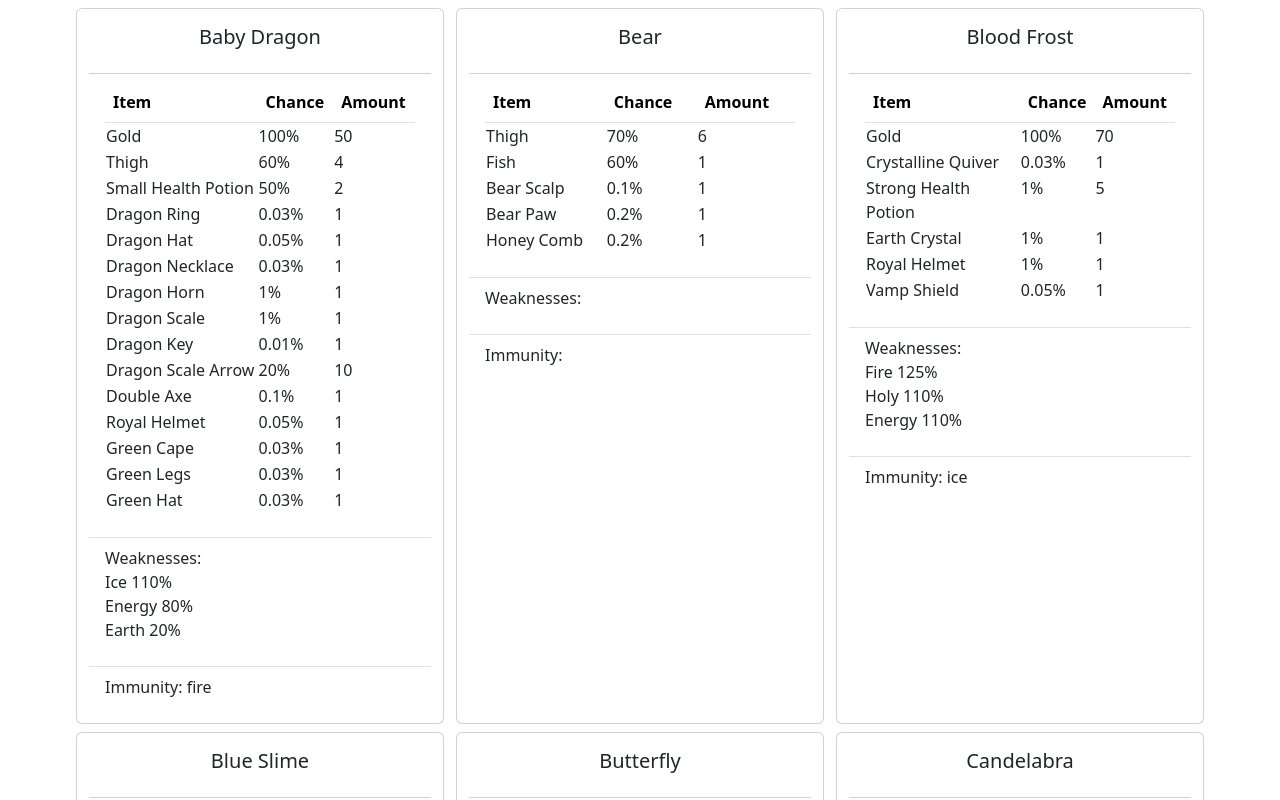
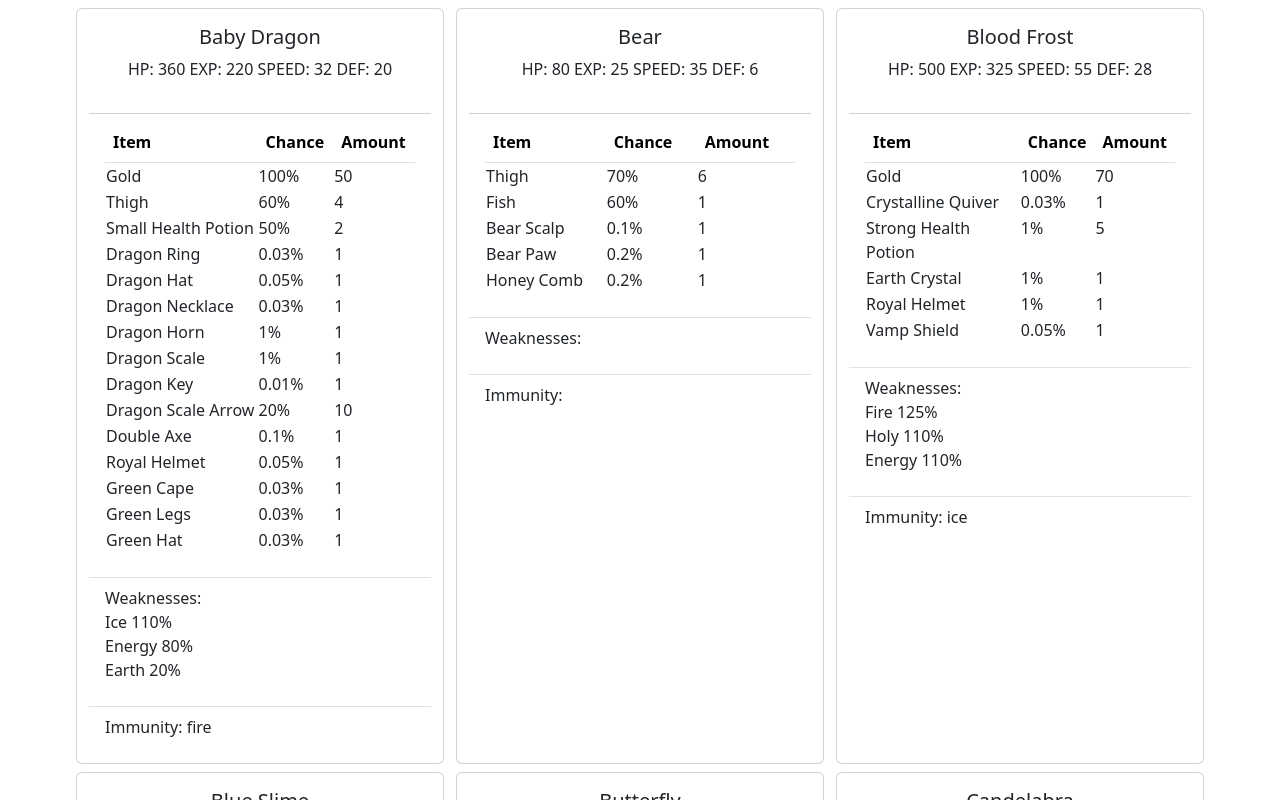
Before and after one commit to eduardobonizio/Helmo-Wiki, a React (Create React App) app: page / in a window 1280 px wide. Shown: the top 800 px of the page. Built offline with nearby package versions, Linux system fonts and the light colour scheme.

Commit message:
Adiciona status do mob como hp e exp

```diff
--- a/src/App.js
+++ b/src/App.js
@@ -9,6 +9,10 @@ function App() {
           <div className="card d-block mt-2" style={{ width: "23rem" }}>
             <div className="card-body">
               <h5 className="card-title text-center">{monster.id}</h5>
+              <p className="text-center">
+                HP: {monster.maxHealth} EXP: {monster.experience} SPEED:{" "}
+                {monster.speed} DEF: {monster.defense}
+              </p>
             </div>
             <ul className="list-group list-group-flush">
               <li className="list-group-item">
```
